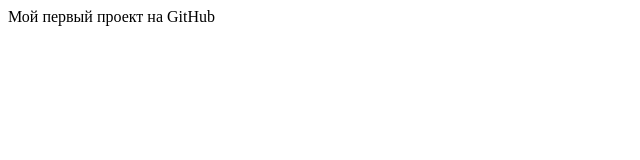
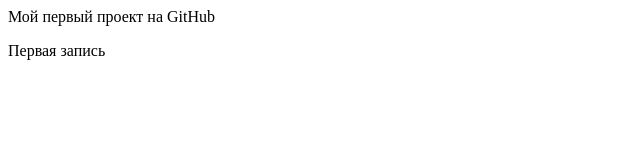
Before and after one commit to ZhelnovSergey/Hello, a plain HTML site: page index.html in a window 1280 px wide. Shown: the full height of the page, 0-640 px from the left. Drawn offline with Linux system fonts and the light colour scheme.

Commit message:
Update index.html
Добавил строку "Первая запись"

```diff
--- a/index.html
+++ b/index.html
@@ -5,5 +5,6 @@
 
     <BODY>
         <P>Мой первый проект на GitHub
+        <P>Первая запись
     </body>
 </html>
```
